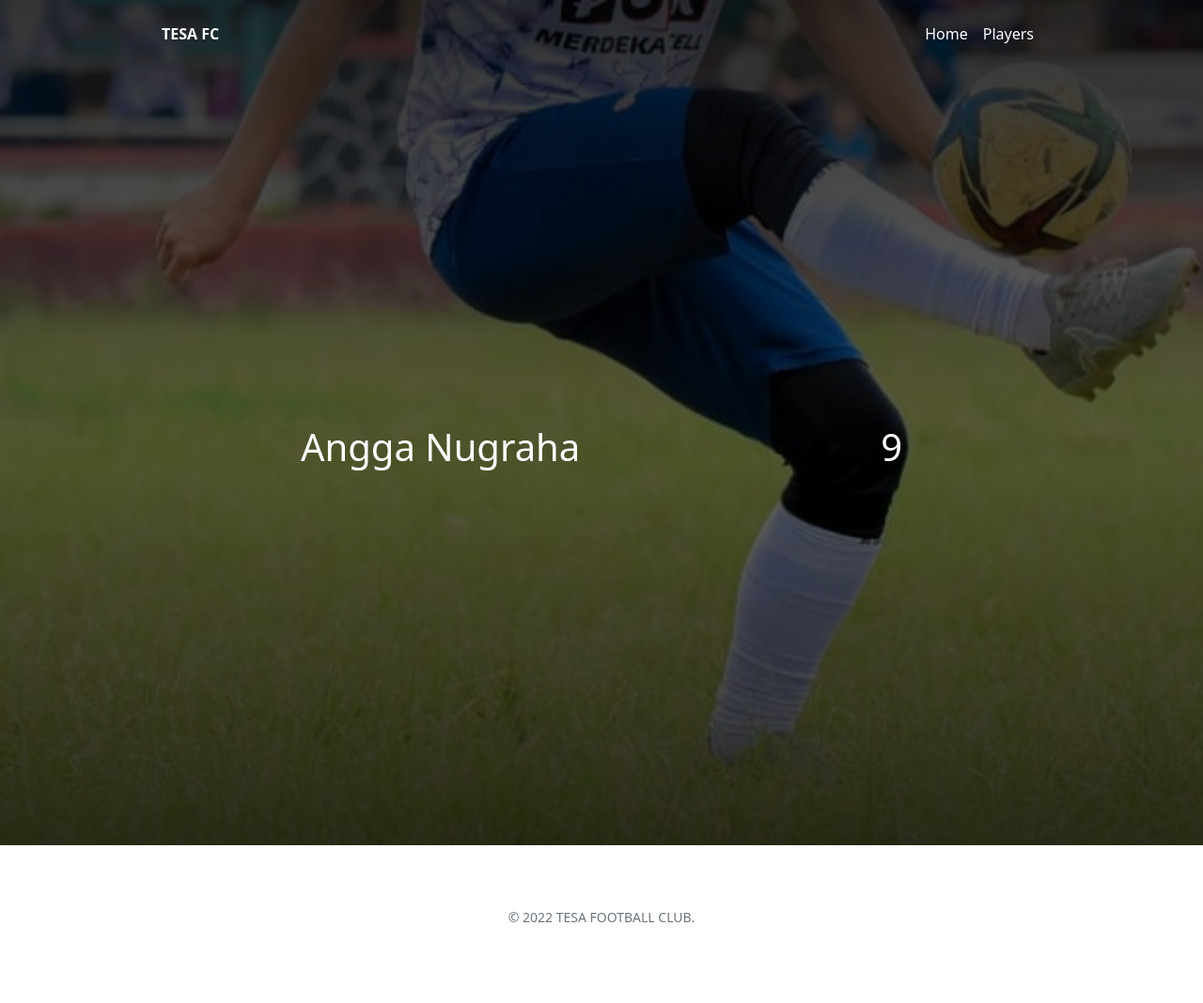
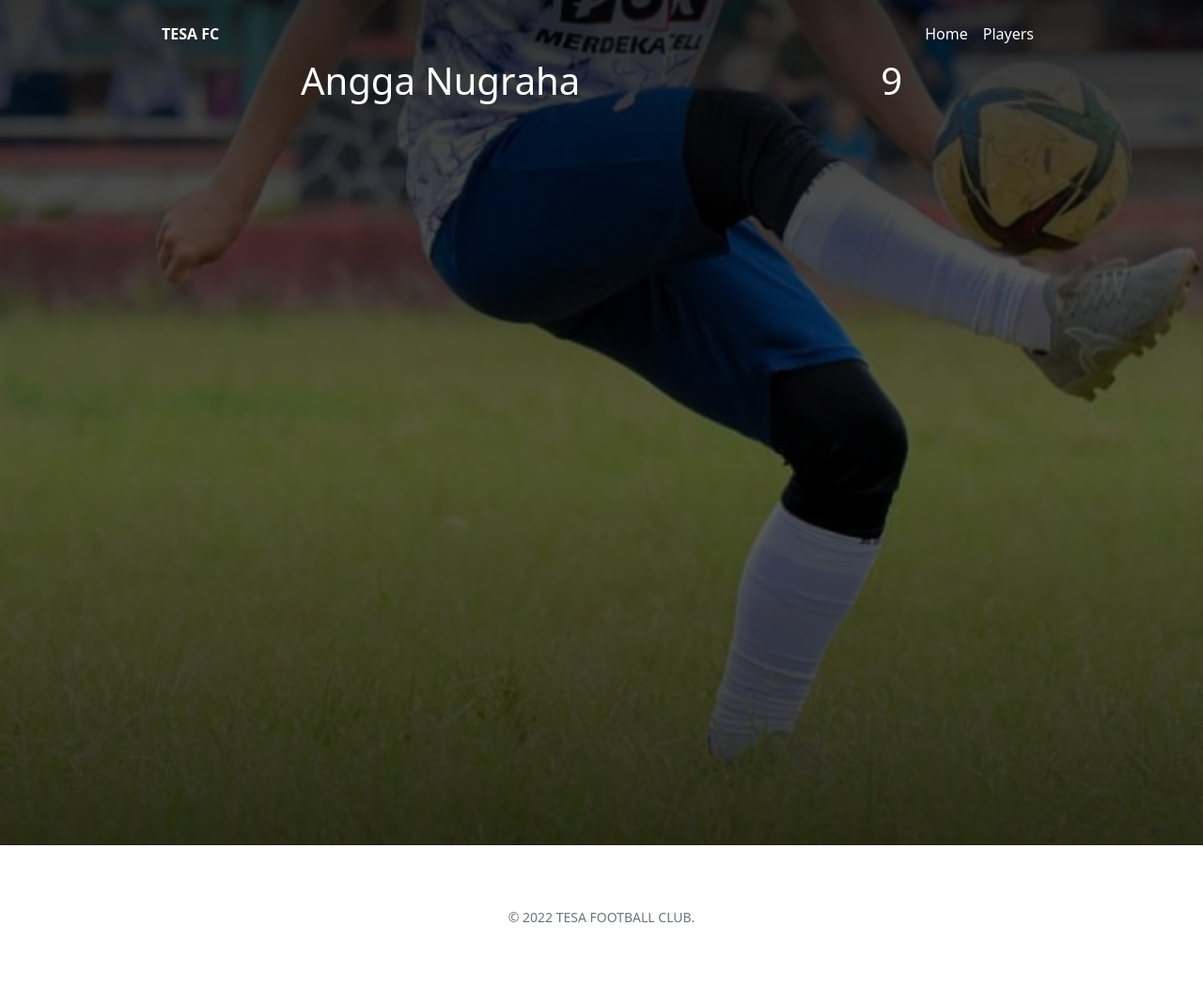
Before and after one commit to tesafc/www2, a Jekyll site: the page built from _players/angga-nugraha.md, in a window 1280 px wide. Shown: the whole page at 94% size. Built offline with Jekyll 4.4.1, drawn with Linux system fonts in a browser that asks for light colours.

Commit message:
Update header-player.html

```diff
--- a/_includes/header-player.html
+++ b/_includes/header-player.html
@@ -10,7 +10,7 @@
         </nav>
       </div>
     </div>
-    <div class="h-50 d-flex align-items-end justify-content-evenly">
+    <div class="d-flex align-items-end justify-content-evenly">
       <div>
         <span class="fs-1 text-capitalize">{{ page.title }}</span>
       </div>
```
